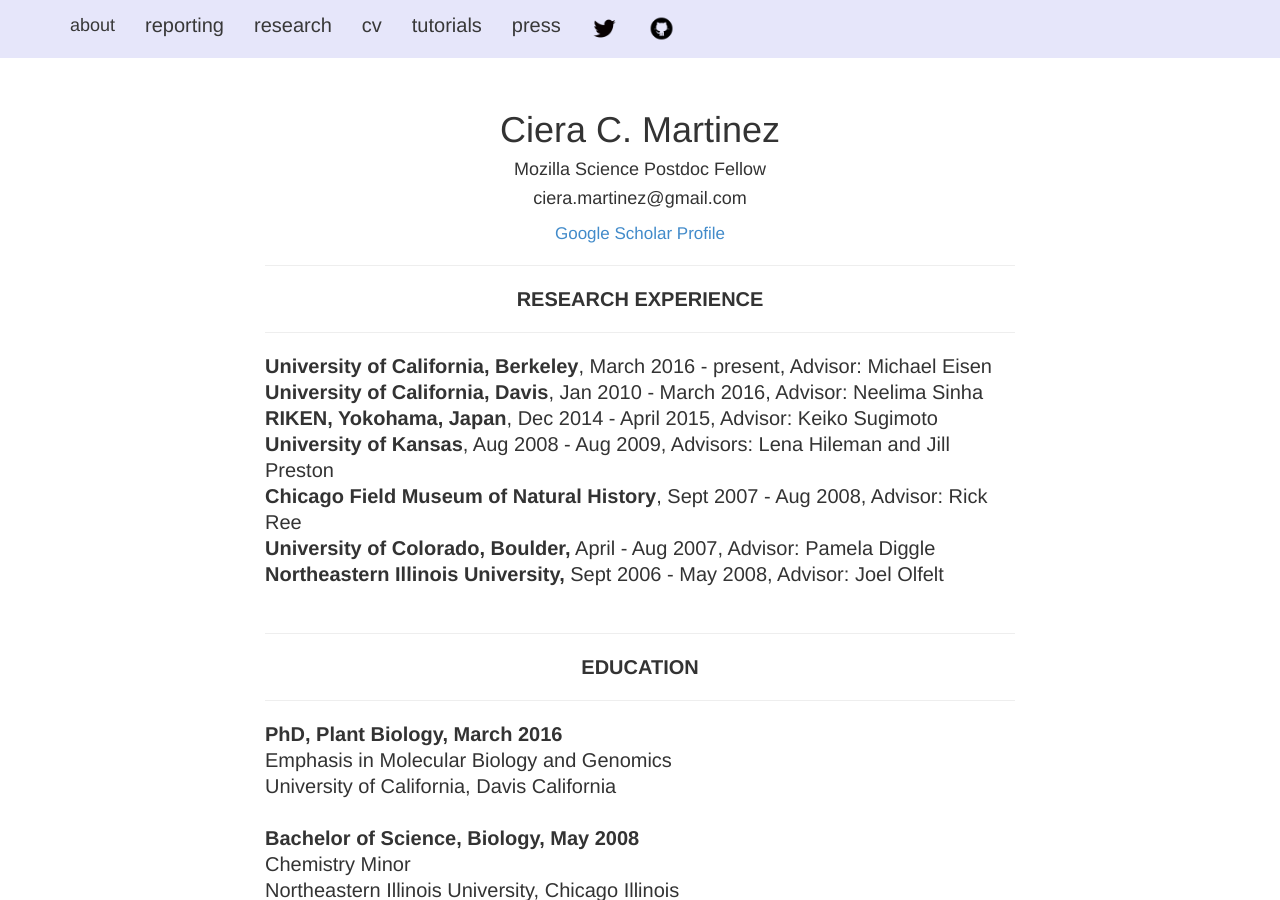
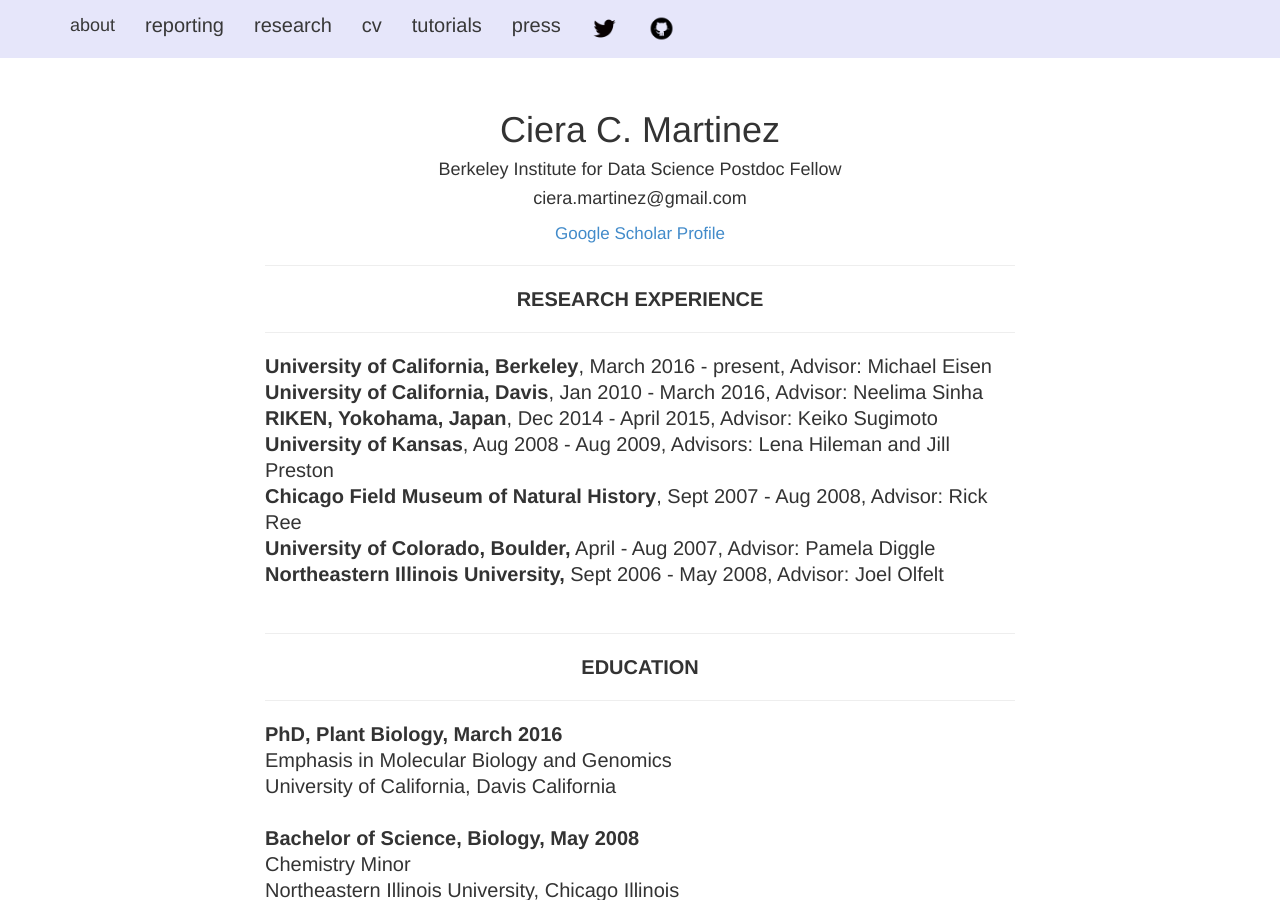
Before and after one commit to iamciera/creports, a Jekyll site: the page built from cv/index.html, in a window 1280 px wide and 900 px high. Built offline with Jekyll 4.4.1, drawn with Linux system fonts in a browser that asks for light colours; nearby versions of some CDN libraries.

Commit message:
punctuation

```diff
--- a/cv/index.html
+++ b/cv/index.html
@@ -12,7 +12,7 @@
         <div class="col-md-8">
 
 				<center><H1>Ciera C. Martinez</H1></center>
-				<center><H4>Mozilla Science Postdoc Fellow</H4></center>
+				<center><H4>Berkeley Institute for Data Science Postdoc Fellow</H4></center>
 				<center><H4>ciera.martinez@gmail.com</H4></center>
 				<p><center><small><a href="https://scholar.google.com/citations?user=JGUnmZoAAAAJ&hl=en&oi=ao"> Google Scholar Profile</a></small></center></p>
 				<hr />
```
